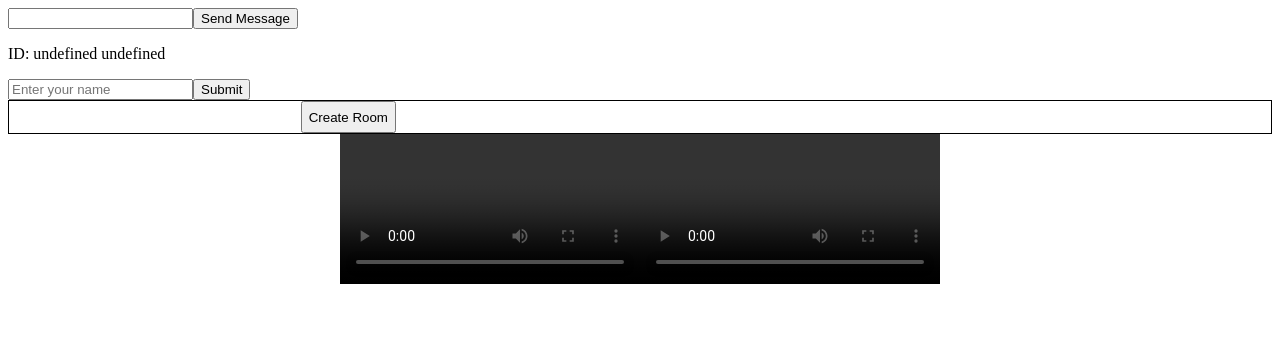
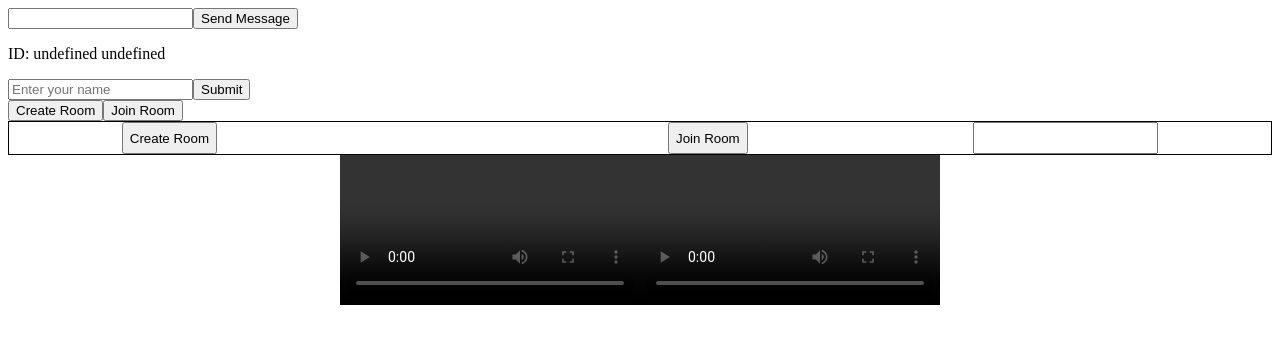
Before and after one commit to oslabs-beta/RTConnect, a React app: page / in a window 1280 px wide. Shown: the top 344 px of the page. Built offline with nearby package versions, Linux system fonts and the light colour scheme; no server answers.

Commit message:
completed exchange of RTCSessionDescription objects between caller and callee

```diff
--- a/Example/client/App.jsx
+++ b/Example/client/App.jsx
@@ -30,13 +30,13 @@ const App = () => {
     const [messageBoard, setMessageBoard] = useState([]);
     const [message, setMessage] = useState('');
     const [backMessage, setBackMessage] = useState('');
+    const [hasJoined, setHasJoined] = useState(true);
 
 
     function handleInputChange(e) {
         setMessage(e.target.value);
     }
 
-    // console.log(`%c ${message}`, 'color: green')
     function handleSubmit(){
         console.log(`%c line 50 - handleSubmit button clicked: App.jsx, handleSubmit(), message: ${message}`, 'color: green');
         ws.send(message)
@@ -49,57 +49,204 @@ const App = () => {
         setBackMessage(JSON.parse(messageBack.data));
     }
 
+    const configuration = {
+        iceServers: [
+          {
+            urls: [
+              'stun:stun1.l.google.com:19302',
+              'stun:stun2.l.google.com:19302',
+            ],
+          },
+        ],
+        iceCandidatePoolSize: 10,
+    };
+    let peerConnection = null;
+    let localStream = null;
+    let remoteStream = null;
+    let roomDialog = null;
+    let roomId = null;
+
+    function registerPeerConnectionListeners() {
+        console.log('registerPeerConnectionListeners function invoked')
+        peerConnection.addEventListener('Line 71: icegatheringstatechange', () => {
+          console.log(
+              `ICE gathering state changed: ${peerConnection.iceGatheringState}`);
+        });
+
+        peerConnection.addEventListener('connectionstatechange', () => {
+          console.log(`Connection state change: ${peerConnection.connectionState}`);
+        });
+
+        peerConnection.addEventListener('Line 80: signalingstatechange', () => {
+          console.log(`Signaling state change: ${peerConnection.signalingState}`);
+        });
+
+        peerConnection.addEventListener('Line 84: iceconnectionstatechange ', () => {
+          console.log(
+              `ICE connection state change: ${peerConnection.iceConnectionState}`);
+        });
+    }
+
+    async function openUserMedia() {
+        const stream = await navigator.mediaDevices.getUserMedia(
+            {video: true, audio: true});
+        document.querySelector('.localVideo').srcObject = stream;
+        localStream = stream;
+        remoteStream = new MediaStream();
+        document.querySelector('.remoteVideo').srcObject = remoteStream;
+
+        console.log('Stream:', document.querySelector('.localVideo').srcObject);
+        // document.querySelector('#cameraBtn').disabled = true;
+        // document.querySelector('#joinBtn').disabled = false;
+        // document.querySelector('#createBtn').disabled = false;
+        // document.querySelector('#hangupBtn').disabled = false;
+      }
+
+    const createRoom = async () => {
+        // generate a room key and render on frontend
+        document.querySelector('.createRoomText').innerHTML = 'ROOMKEY';
+        console.log("Room Created")
+        await openUserMedia();
+
+        peerConnection = new RTCPeerConnection(configuration);
+
+        registerPeerConnectionListeners();
+
+    // ************* CODE FOR CREATING A ROOM ****************
+        // each video chat session = a room.
+        // A user can create a new room by clicking Create Room button.
+        // This will generate an ID that the remote party can use to join the same room.
+
+        // creates an RTCSessionDescription that will represent the offer from the caller
+        const offer = await peerConnection.createOffer();
+        // set as the local description,
+        await peerConnection.setLocalDescription(offer);
+
+        console.log('Line 125: Check peerConnection.localDescription', peerConnection)
+        const payload = {
+            action_type: 'OFFER',
+            offer: offer, // must be full SDP object with type or else causes error when setting remoteDescription on peerConnection obj
+        }
+
+        ws.roomOffer = payload;
+
+        const roomId = 'ROOMKEY';
+        ws.roomId = roomId;
+
+        // console.log(`%c ${message}`, 'color: green')
+        console.log(`%c ws line 139`, 'color: green')
+        console.dir(ws);
+
+        console.log("peerConnection: ", peerConnection.currentRemoteDescription);
+
+        localStream.getTracks().forEach(track => {
+            peerConnection.addTrack(track, localStream);
+          });
+
+    // ============ END CODE FOR CREATING A ROOM ============
+
+    // ************* Code for collecting ICE candidates below *************
+
+    // ============ Code for collecting ICE candidates above ============
+
+        peerConnection.addEventListener('track', event => {
+            console.log('Got remote track:', event.streams[0]);
+            event.streams[0].getTracks().forEach(track => {
+              console.log('Add a track to the remoteStream:', track);
+              remoteStream.addTrack(track);
+            });
+        });
+  // ************* Listening for remote session description below *************
+        // Need to detect when an answer from the callee has been added.
+        if (peerConnection.currentRemoteDescription === null && ws.roomAnswer !== null) {
+            console.log('Set remote description: ', ws.roomOffer);
+        // This will wait until the callee writes the RTCSessionDescription for the answer, and set that as the remote description on the caller RTCPeerConnection.
+            const answer = new RTCSessionDescription(ws.roomAnswer.answer)
+        //     console.log("answer", answer)
+            await peerConnection.setRemoteDescription(answer);
+        }
+
+  // ============ Listening for remote session description above ============
+
+  // ************* Listen for remote ICE candidates below *************
+
+  // ============ Listen for remote ICE candidates above ============
+
+        // ws.send(JSON.stringify(payload));
+
+    }
+
+    // when Join Room button is clicked
+    const joinRoom = async () => {
+        try {
+            console.log(`%c Line 185 ws.roomOffer.offer: ${ws.roomOffer.offer}`, 'color: red');
+
+            // extracting the offer from the caller
+            if (ws.roomOffer.offer) {
+                console.log('Create PeerConnection with configuration: ', configuration);
+                peerConnection = new RTCPeerConnection(configuration);
+                registerPeerConnectionListeners();
+
+                // localStream.getTracks().forEach(track => {
+                //     peerConnection.addTrack(track, localStream);
+                // });
+
+            // ************* Code for collecting ICE candidates below *************
+
+            // ============ Code for collecting ICE candidates above ============
+
+            peerConnection.addEventListener('track', event => {
+                console.log('Got remote track:', event.streams[0]);
+                event.streams[0].getTracks().forEach(track => {
+                  console.log('Add a track to the remoteStream:', track);
+                  remoteStream.addTrack(track);
+                });
+            });
+
+        // ************* Code for creating SDP answer below *************
+            // extracting the offer from the caller
+            const {offer} = ws.roomOffer;
+
+            // set the offer as the remote description
+            await peerConnection.setRemoteDescription(offer);
+
+            // create answer to offer
+            const answer = await peerConnection.createAnswer();
+
+            // set answer as the local description,
+            await peerConnection.setLocalDescription(answer);
+            console.log(`Line 227 answer: ${peerConnection}`, 'color: red');
+
+            const roomAnswer = {
+                action_type: 'ANSWER',
+                answer: answer,
+            }
+
+            console.log("roomAnswer", roomAnswer)
+            ws.roomAnswer = roomAnswer;
+            // ============ Code for creating SDP answer above ============
+
+            // ************* Listening for remote ICE candidates below *************
+
+            // ============ Listening for remote ICE candidates above ============
+        }
+        console.log('peerConnection', peerConnection)
+
+        } catch (error) {
+            alert('Create a room first');
+            console.error('Error in joinRoom function in App.jsx', error);
+        }
+
+    }
+    // const handleJoinRoomClick = () => {
+    //     console.log('Join Room function')
+    //     joinRoom();
+    // }
+
     const handleCreateRoomClick = async () => {
         try {
-            // used this: https://www.youtube.com/watch?v=woXCVJyi_IY&list=PL34gl7XmgyxT4p6-nMgddxdl18S1Xpczr&index=19
-            // After creating room button is clicked, create RTCPeerConnection object
-            const configuration = {'iceServers': [{'urls': 'stun:stun.l.google.com:19302'}]}
-
-            const peerConnection = new RTCPeerConnection(configuration); //config -- ice: stun server
-
-            // generate a room key and render on frontend
-            document.querySelector('.createRoomText').innerHTML = 'hashed room key';
-
-            // get local webcam permissions
-            const myWebcam = await navigator.mediaDevices.getUserMedia({'video': true, 'audio': true});
-
-            const videoElement = document.querySelector('.localVideo'); // grab video player
-
-            // set video source to the local stream (myWebCam)
-            videoElement.srcObject = myWebcam;
-
-            const videoElement2 = document.querySelector('.remoteVideo'); // grab video player
-            videoElement2.srcObject = myWebcam;
-
-
-            // Set up SDP Answer
-
-            // User will create RTC Data channel for data transfer
-            // User will create WebRTC Offer
-            // User will create WebRTC Answer
-            // Each user has to send ICE candidate
-            // All offer, answer and ICE sent through server (server maintains user session)
-
+            await createRoom();
             ws.addEventListener('message', async message => {
-
-                // switch(data.action_type){
-                //     case 'ANSWER':
-                //         const answerDesc = new RTCSessionDescription(message.answer);
-                //         await peerConnection.setRemoteDescription(answerDesc);
-
-                //     case 'OFFER':
-                //         const offerDesc = new RTCSessionDescription(message.offer);
-                //         peerConnection.setRemoteDescription(offerDesc)
-                //         const answer = await peerConnection.createAnswer()
-                //         await peerConnection.setLocalDescription(answer)
-                //         ws.send({'answer': answer})
-                // }
-
-                // console.dir(message)
-                // data = message
-                // console.log("message.data")
-                // console.dir(message.data)
-                // console.dir(message)
                 const data = JSON.parse(message.data);
                 const parsedMessage = JSON.parse(data.message)
                 // console.dir(data)
@@ -135,25 +282,8 @@ const App = () => {
                 }
             });
 
-            // call createOffer() to create a RTCSessionDescription object
-            const RTCSessionDescriptionOffer = await peerConnection.createOffer();
-
-            // This session description is set as the local description using setLocalDescription()
-            await peerConnection.setLocalDescription(RTCSessionDescriptionOffer);
-            console.log('RTCSessionDescriptionOffer:', RTCSessionDescriptionOffer);
-
-            // sending this offer via websocket to the backend.
-            const payload = {
-                action_type: 'OFFER',
-                offer: RTCSessionDescriptionOffer, // RTCSessionDescriptionOffer[sdp]
-            }
-
-            // This session description is then sent over our signaling channel to the receiving side
-            // send offer
-            ws.send(JSON.stringify(payload)); // payload
-
         } catch (error) {
-          console.error('Error accessing media devices.', error);
+            console.error('Error accessing media devices.', error);
         }
     }
 
@@ -174,8 +304,17 @@ const App = () => {
                 <input type='text' placeholder="Enter your name"></input>
                 <button>Submit</button>
 
+                <div>
+                    {/* <button id="hangupBtn">End Call</button> */}
+                    <button id="createBtn" onClick={handleCreateRoomClick}>Create Room</button>
+                    <button id="joinBtn" onClick={joinRoom}>Join Room</button>
+                </div>
+
                 <VideoComponent
                     handleCreateRoomClick={handleCreateRoomClick}
+                    hasJoined={hasJoined}
+                    // handleJoinRoomClick={handleJoinRoomClick}
+                    joinRoom={joinRoom}
                     autoplay
                 />
             </div>
--- a/client/src/components/VideoComponent.jsx
+++ b/client/src/components/VideoComponent.jsx
@@ -2,8 +2,8 @@ import React from 'react'
 import { useState } from 'react'
 
 
-const VideoComponent = ({handleCreateRoomClick}) => {
-  const [hasJoined, setHasJoined] = useState(true)
+const VideoComponent = ({ handleCreateRoomClick, hasJoined, handleJoinRoomClick, joinRoom }) => {
+  // const [hasJoined, setHasJoined] = useState(true)
   // const handleClick = async () => {
   //   try {
   //     // get local webcam permissions
@@ -20,44 +20,57 @@ const VideoComponent = ({handleCreateRoomClick}) => {
   //   }
   // }
 
-  return (!hasJoined ?
-
-    <div>
-      <div style={{display: 'flex', justifyContent: 'space-around', border: '1px solid black'}}>
-        <button onClick={handleCreateRoomClick}>Create Room</button>
-
-        <button>Join Room</button>
-        <p className='createRoomText'></p>
-      </div>
-
-
-    <div style={{display: 'flex', justifyContent: 'center'}}>
-      <video className="localVideo" autoPlay playsInline controls={true}/>
-
+return (
+  <div>
+    <div style={{display: 'flex', justifyContent: 'space-around', border: '1px solid black'}}>
+      <button onClick={handleCreateRoomClick}>Create Room</button>
+      <p className='createRoomText'></p>
+      <button onClick={joinRoom}>Join Room</button>
+      <input type='text'></input>
     </div>
-
-
-    </div>
-    /********************TENERARY********************/
-    :
-    <div>
-      <div style={{display: 'flex', justifyContent: 'space-around', border: '1px solid black'}}>
-        <button onClick={handleCreateRoomClick}>Create Room</button>
-        <p className='createRoomText'></p>
-      </div>
-
-      {/* <button onClick={handleClick}>Join Room</button>
-      <input type='text'></input> */}
     <div style={{display: 'flex', justifyContent: 'center'}}>
       <video className="localVideo" autoPlay playsInline controls={true}/>
       <video className="remoteVideo" autoPlay playsInline controls={true}/>
+    </div>
+  </div>
+)
+  // return (
 
-    </div>
+  //   !hasJoined ?
+
+  //   <div>
+  //     <div style={{display: 'flex', justifyContent: 'space-around', border: '1px solid black'}}>
+  //       <button onClick={handleCreateRoomClick}>Create Room</button>
+  //       <p className='createRoomText'></p>
+
+  //       <button onClick={() => {hasJoined = !hasJoined}}>Join Room</button>
+  //     </div>
 
 
-    </div>
+  //   <div style={{display: 'flex', justifyContent: 'center'}}>
+  //     <video className="localVideo" autoPlay playsInline controls={true} width='80%'/>
 
-  )
+  //   </div>
+
+
+  //   </div>
+  //   /********************TENERARY********************/
+  //   :
+  //   <div>
+  //     <div style={{display: 'flex', justifyContent: 'space-around', border: '1px solid black'}}>
+  //       <button onClick={handleCreateRoomClick}>Create Room</button>
+  //       <p className='createRoomText'></p>
+  //     </div>
+
+  //     <button onClick={handleClick}>Join Room</button>
+  //     <input type='text'></input>
+  //   <div style={{display: 'flex', justifyContent: 'center'}}>
+  //     <video className="localVideo" autoPlay playsInline controls={true}/>
+  //     <video className="remoteVideo" autoPlay playsInline controls={true}/>
+  //   </div>
+  //   </div>
+
+  // )
 
 }
 
```
Also changed, not shown: 1 other file (tests, documents, lock files or other folders).
